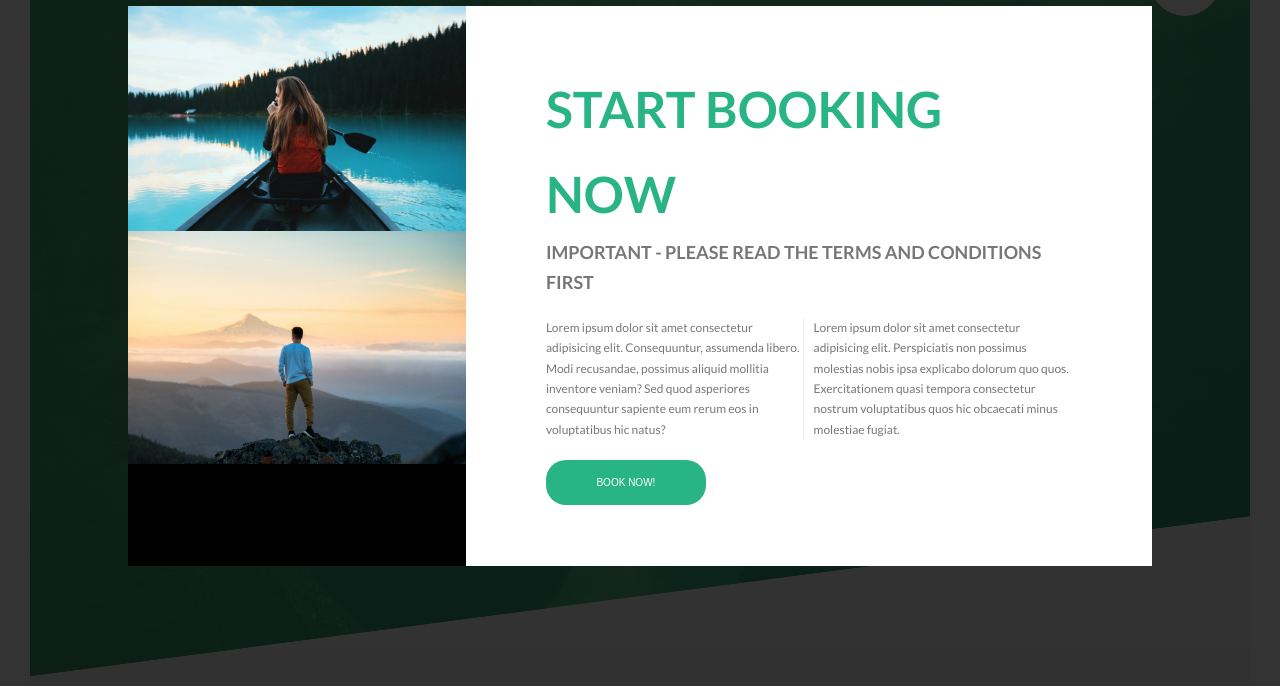
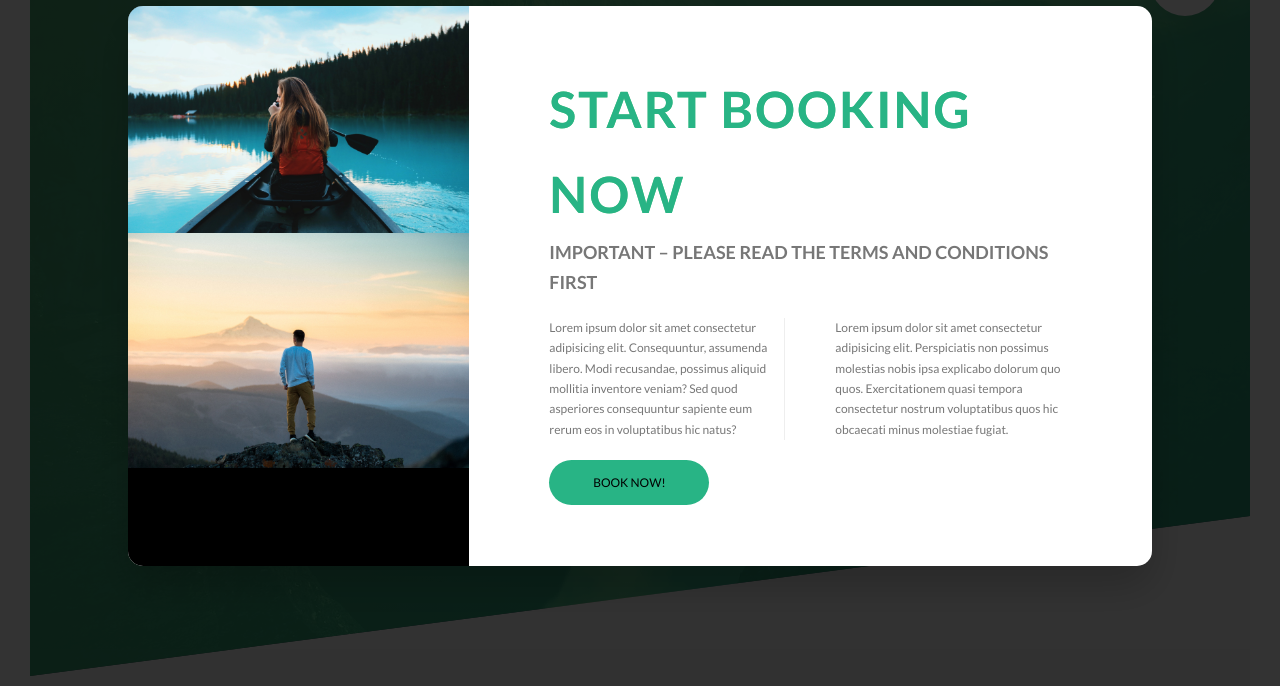
Before and after one commit to s-jez/Natours_Course, a website: page index.html in a window 1280 px wide. Shown: the part 114-800 px from the top of the page. Drawn offline with Linux system fonts and the light colour scheme.

Commit message:
Add moz, firefox support in styles

```diff
--- a/index.html
+++ b/index.html
@@ -427,15 +427,17 @@
     </footer>
     <div class="popup">
       <div class="popup__content">
-        <div class="popup__images">
-          <img src="/img/nat-8.jpg" alt="Girl in a boat" />
-          <img src="/img/nat-9.jpg" alt="Boy on the mountain" />
+        <div class="popup__left">
+          <img src="/img/nat-8.jpg" alt="Tour photo - girl in a boat" />
+          <img src="/img/nat-9.jpg" alt="Tour photo - Boy on the mountain" />
         </div>
-        <div class="popup__section">
+        <div class="popup__right">
           <div class="popup__text">
-            <h3 class="heading-tertiary">Start booking now</h3>
-            <span>IMPORTANT - PLEASE READ THE TERMS AND CONDITIONS FIRST</span>
-            <div class="popup__paragraphs">
+            <h2 class="heading-secondary">Start booking now</h2>
+            <h3 class="heading-tertiary">
+              IMPORTANT &ndash; PLEASE READ THE TERMS AND CONDITIONS FIRST
+            </h3>
+            <div class="popup__section">
               <p>
                 Lorem ipsum dolor sit amet consectetur adipisicing elit.
                 Consequuntur, assumenda libero. Modi recusandae, possimus
@@ -450,7 +452,7 @@
               </p>
             </div>
           </div>
-          <button class="btn popup__button">BOOK NOW!</button>
+          <a href="#" class="btn popup__button">BOOK NOW!</a>
         </div>
       </div>
     </div>
--- a/sass/abstracts/_mixins.scss
+++ b/sass/abstracts/_mixins.scss
@@ -11,3 +11,8 @@
   left: 50%;
   transform: translate(-50%, -50%);
 }
+@mixin flex-center {
+  display: flex;
+  justify-content: center;
+  align-items: center;
+}
--- a/sass/components/_popup.scss
+++ b/sass/components/_popup.scss
@@ -15,37 +15,48 @@
     width: 80%;
     height: 70vh;
     background-color: #fff;
+    box-shadow: 0 2rem 4rem rgba($color-black, .2);
+    border-radius: 15px;
+    overflow: hidden;
   }
-  &__images {
+  &__left {
     display: flex;
     flex-direction: column;
-    width: 33%;
+    width: 33.333%;
     background-color: black;
   }
-  &__section {
+  &__right {
     display: flex;
     justify-content: center;
     flex-direction: column;
-    width: 67%;
+    width: 100%;
     padding: 5rem;
     margin: 0 3rem;
-    h3 {
+    h2 {
+      display: block;
       font-size: 5rem;
       color: $color-primary-dark;
     }
-    span {
+    h3 {
       font-size: 1.8rem;
       color: $color-grey-dark;
       font-weight: 600;
     }
   }
-  &__paragraphs {
+  &__section {
     display: flex;
     margin: 2rem 0;
     font-size: 1.2rem;
+    -moz-column-count: 2;
+    column-count: 2;
+    -moz-column-gap: 5rem;
+    column-gap: 5rem;
+    -moz-hyphens: auto;
+    -ms-hyphens: auto;
+    -webkit-hyphens: auto;
+    hyphens: auto;
     p:first-child {
       border-right: 1px solid #eee;
-      margin-right: 1rem;
     }
   }
   &__button {
@@ -59,6 +70,9 @@
     padding: 14px;
     cursor: pointer;
     transition: all .5s;
+    text-align: center;
+    color: #fff;
+    font-size: 1.2rem;
     &:hover {
       font-size: 1.25rem;
       animation: btnUp 2s infinite;
```
Also changed, not shown: css/main.css.
